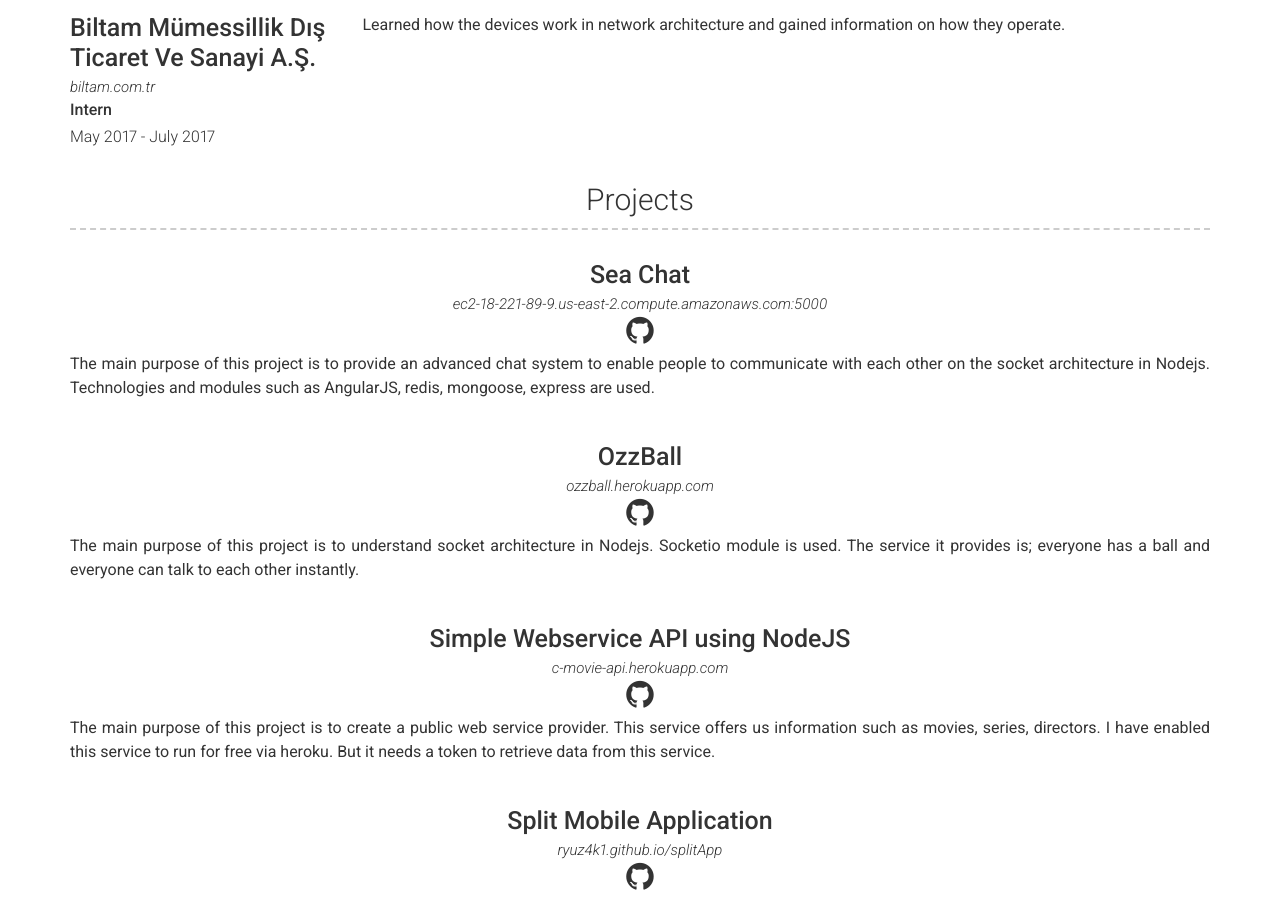
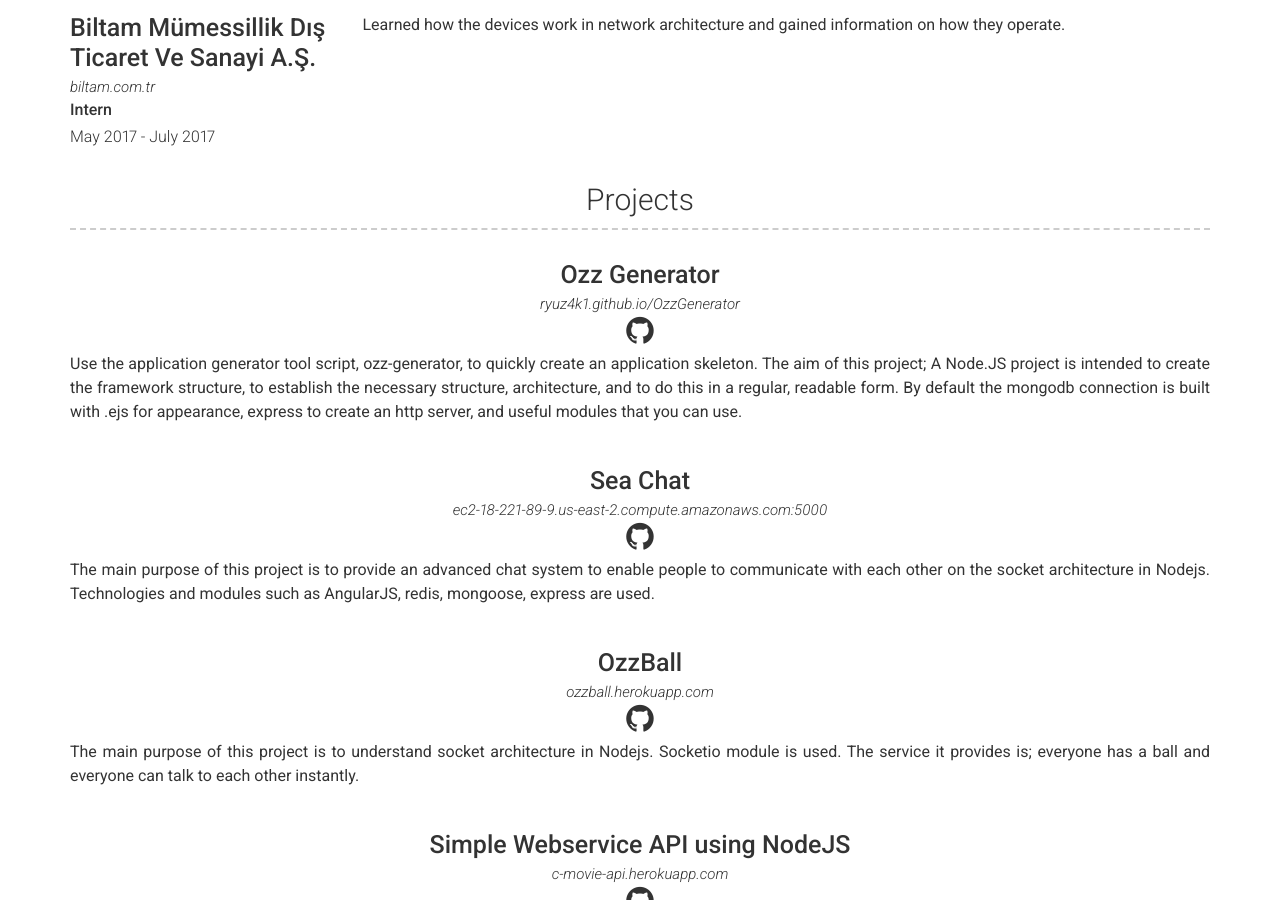
Before and after one commit to ryuz4k1/murat-ozer, a Jekyll site: the page built from index.md, in a window 1280 px wide and 900 px high, scrolled down 1265 px. Built offline with Jekyll 4.4.1, drawn with Linux system fonts in a browser that asks for light colours; some of the changed text lies outside the part shown.

Commit message:
project and reference added

```diff
--- a/_config.yml
+++ b/_config.yml
@@ -57,7 +57,7 @@ books_content: |
 # Certificates
 certificate_content: |
   <li>All-round Javascript & Node.JS - <a href="https://www.udemy.com/certificate/UC-1WOL2YEN/">Certificate</a></li>
-  <li>M001 <mark> MongoDB Basics</mark> Course Completion Confirmation <a href="https://university.mongodb.com/course_completion/0157ae47-f0ad-4006-bbad-0964325ec38b">Certificate</a></li>
+  <li>M001 <mark> MongoDB Basics</mark> Course Completion Confirmation - <a href="https://university.mongodb.com/course_completion/0157ae47-f0ad-4006-bbad-0964325ec38b">Certificate</a></li>
   <li>Doğuş University Information Club 20-21 April 2017 Certificate of participation in <mark> Data Analytic</mark> activity.</li>
   <li>IEEE (Institute of Electrical and Electronics Enginers) hosted by Istanbul Kültür University student community on 2-3-4 March 2018 at Istanbul Kültür University Ataköy Campus participated in the "IEEE Turkey Computer Society Congress - CSCON'18" event and successfully completed the training on <mark> Machine learning </mark> topic. </li>
   <li>Certificate of Attendance at the <mark>Career Days in Informatics</mark> event organized by Doğuş University Informatics Club on 5-6 March 2018.</li>
--- a/_data/projects.yml
+++ b/_data/projects.yml
@@ -1,4 +1,13 @@
 # Project template
+- layout: top-middle
+  name: Ozz Generator
+  link: ryuz4k1.github.io/OzzGenerator
+  github: ryuz4k1/OzzGenerator
+  description: |
+    Use the application generator tool script, ozz-generator, to quickly create an application skeleton.
+    The aim of this project; A Node.JS project is intended to create the framework structure, to establish the necessary structure, architecture, and to do this in a regular, readable form.
+    By default the mongodb connection is built with .ejs for appearance, express to create an http server, and useful modules that you can use.
+
 - layout: top-middle
   name: Sea Chat
   link: ec2-18-221-89-9.us-east-2.compute.amazonaws.com:5000
--- a/_includes/reference.html
+++ b/_includes/reference.html
@@ -14,6 +14,11 @@
                     <br>
                     0542 232 31 91  - ghanege@rofoods.com
                 </li>
+                <li>
+                    Asst. prof. Zeynep Hilal Kilimci | Dogus University Software Engineering Department
+                    <br>
+                    0507 355 63 25 - urhanh@gmail.com
+                </li>
              </ul>
         </div>
       </div>
```
